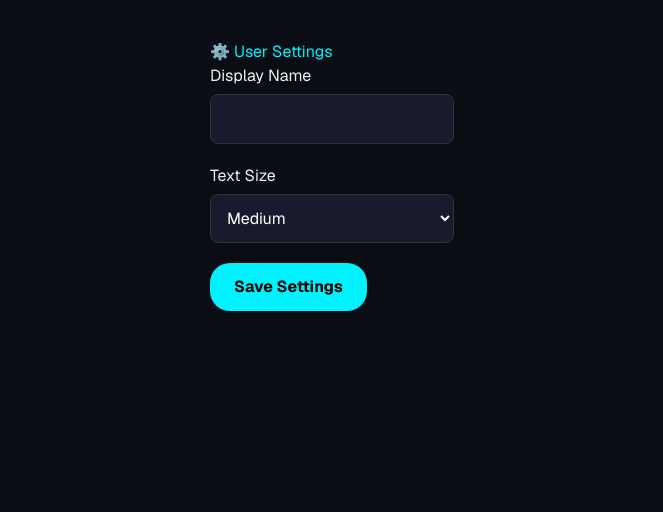
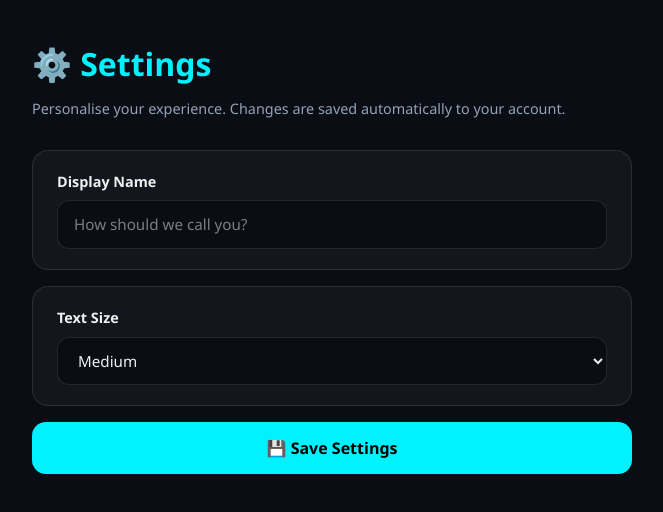
Before and after one commit to CherishJude/writing-choice, a Next.js app: page /dashboard/settings in a window 1280 px wide. Shown: the top 512 px of the page, without its empty margins (308-971 px from the left). Built offline with nearby package versions, Linux system fonts and the light colour scheme; no server answers.

Commit message:
Fix inline editing auth via page-sections route and improve error display

```diff
--- a/app/api/admin/page-sections/route.ts
+++ b/app/api/admin/page-sections/route.ts
@@ -1,23 +1,58 @@
 import { NextResponse } from 'next/server';
-import { supabase } from '@/lib/supabase';
+import { createClient } from '@supabase/supabase-js';
 
+// Helper that creates a Supabase client with the current user's token
+async function getAuthenticatedClient(req: Request) {
+  const cookieHeader = req.headers.get('cookie') || '';
+  const tokenCookie = cookieHeader
+    .split('; ')
+    .find(c => c.startsWith('sb-') && c.includes('-auth-token'));
+
+  if (!tokenCookie) return null;
+  const tokenValue = tokenCookie.split('=')[1];
+  const supabaseUrl = process.env.NEXT_PUBLIC_SUPABASE_URL!;
+  const supabaseKey = process.env.NEXT_PUBLIC_SUPABASE_ANON_KEY!;
+
+  return createClient(supabaseUrl, supabaseKey, {
+    global: { headers: { Authorization: `Bearer ${tokenValue}` } }
+  });
+}
+
+// GET all sections (public – no auth needed)
 export async function GET() {
+  const supabaseUrl = process.env.NEXT_PUBLIC_SUPABASE_URL!;
+  const supabaseKey = process.env.NEXT_PUBLIC_SUPABASE_ANON_KEY!;
+  const supabase = createClient(supabaseUrl, supabaseKey);
+
   const { data, error } = await supabase.from('page_sections').select('*');
   if (error) return NextResponse.json({ error: error.message }, { status: 500 });
   return NextResponse.json({ sections: data });
 }
 
+// POST to update a section (admin only, authenticated via cookie)
 export async function POST(req: Request) {
-  const { section_key, content } = await req.json();
-
-  const { data: { user } } = await supabase.auth.getUser();
-  if (!user) return NextResponse.json({ error: 'Unauthorized' }, { status: 401 });
-
-  const { data: member } = await supabase.from('members').select('role').eq('email', user.email).single();
-  if (!member || member.role !== 'super_admin') {
-    return NextResponse.json({ error: 'Forbidden' }, { status: 403 });
+  const supabase = await getAuthenticatedClient(req);
+  if (!supabase) {
+    return NextResponse.json({ error: 'You must be logged in to edit.' }, { status: 401 });
   }
 
+  const { data: { user }, error: authError } = await supabase.auth.getUser();
+  if (authError || !user) {
+    return NextResponse.json({ error: 'You must be logged in to edit.' }, { status: 401 });
+  }
+
+  // Check the user's role in the members table
+  const { data: member } = await supabase
+    .from('members')
+    .select('role')
+    .eq('email', user.email)
+    .single();
+
+  if (!member || member.role !== 'super_admin') {
+    return NextResponse.json({ error: 'Only super admins can edit the page.' }, { status: 403 });
+  }
+
+  const { section_key, content } = await req.json();
   const { error } = await supabase
     .from('page_sections')
     .upsert({ section_key, content, updated_at: new Date().toISOString() }, { onConflict: 'section_key' });
--- a/app/api/user/settings/route.ts
+++ b/app/api/user/settings/route.ts
@@ -6,12 +6,10 @@ async function getAuthenticatedClient(req: Request) {
   const tokenCookie = cookieHeader
     .split('; ')
     .find(c => c.startsWith('sb-') && c.includes('-auth-token'));
-
   if (!tokenCookie) return null;
   const tokenValue = tokenCookie.split('=')[1];
   const supabaseUrl = process.env.NEXT_PUBLIC_SUPABASE_URL!;
   const supabaseKey = process.env.NEXT_PUBLIC_SUPABASE_ANON_KEY!;
-
   return createClient(supabaseUrl, supabaseKey, {
     global: { headers: { Authorization: `Bearer ${tokenValue}` } }
   });
@@ -20,7 +18,6 @@ async function getAuthenticatedClient(req: Request) {
 export async function GET(req: Request) {
   const supabase = await getAuthenticatedClient(req);
   if (!supabase) return NextResponse.json({ error: 'Unauthorized' }, { status: 401 });
-
   const { data: { user } } = await supabase.auth.getUser();
   if (!user) return NextResponse.json({ error: 'Unauthorized' }, { status: 401 });
 
@@ -31,7 +28,6 @@ export async function GET(req: Request) {
 export async function PUT(req: Request) {
   const supabase = await getAuthenticatedClient(req);
   if (!supabase) return NextResponse.json({ error: 'Unauthorized' }, { status: 401 });
-
   const { data: { user } } = await supabase.auth.getUser();
   if (!user) return NextResponse.json({ error: 'Unauthorized' }, { status: 401 });
 
--- a/app/dashboard/settings/page.tsx
+++ b/app/dashboard/settings/page.tsx
@@ -10,6 +10,7 @@ export default function SettingsPage() {
   const [message, setMessage] = useState('');
   const router = useRouter();
 
+  // Load settings on mount
   useEffect(() => {
     fetch('/api/user/settings')
       .then(res => res.json())
@@ -22,6 +23,7 @@ export default function SettingsPage() {
       .catch(err => console.error('Failed to load settings', err));
   }, []);
 
+  // Save settings
   const saveSettings = async () => {
     setSaving(true);
     setMessage('');
@@ -34,7 +36,8 @@ export default function SettingsPage() {
       if (res.ok) {
         setMessage('✅ Settings saved!');
       } else {
-        setMessage('❌ Error saving settings.');
+        const data = await res.json();
+        setMessage('❌ ' + (data.error || 'Error saving settings.'));
       }
     } catch (err) {
       setMessage('❌ Network error.');
@@ -44,36 +47,73 @@ export default function SettingsPage() {
   };
 
   return (
-    <div style={{ padding: '40px 20px', maxWidth: '500px', margin: '0 auto', color: '#f0f0f0' }}>
-      <h1 style={{ color: '#00f2fe' }}>⚙️ User Settings</h1>
-      <div style={{ marginBottom: '20px' }}>
-        <label style={{ display: 'block', marginBottom: '6px' }}>Display Name</label>
+    <div style={{
+      minHeight: '100vh',
+      background: 'var(--bg-primary, #0a0d14)',
+      color: 'var(--text-primary, #f0f0f0)',
+      fontFamily: '"Segoe UI", system-ui, sans-serif',
+      padding: '40px 20px',
+    }}>
+      <div style={{ maxWidth: '600px', margin: '0 auto' }}>
+        <h1 style={{ fontSize: '2rem', fontWeight: '800', marginBottom: '10px', color: 'var(--accent-color, #00f2fe)' }}>
+          ⚙️ Settings
+        </h1>
+        <p style={{ marginBottom: '30px', color: 'var(--text-secondary, #94a3b8)', fontSize: '0.9rem' }}>
+          Personalise your experience. Changes are saved automatically to your account.
+        </p>
+
+        {/* Display Name */}
+        <div style={{
+          background: 'var(--surface-card, rgba(255,255,255,0.04))',
+          borderRadius: '16px',
+          padding: '20px 24px',
+          marginBottom: '16px',
+          border: '1px solid var(--surface-border, rgba(255,255,255,0.08))',
+        }}>
+          <label style={{ display: 'block', fontSize: '0.9rem', fontWeight: '700', marginBottom: '8px', color: 'var(--text-primary, #f0f0f0)' }}>
+            Display Name
+          </label>
           <input
             type="text"
             value={displayName}
             onChange={(e) => setDisplayName(e.target.value)}
+            placeholder="How should we call you?"
             style={{
               width: '100%',
-            padding: '12px',
-            background: '#1a1a2e',
-            border: '1px solid #333',
-            borderRadius: '8px',
-            color: '#fff',
+              padding: '12px 16px',
+              background: 'var(--bg-primary, #0a0d14)',
+              border: '1px solid var(--surface-border, rgba(255,255,255,0.1))',
+              borderRadius: '12px',
+              color: 'var(--text-primary, #fff)',
+              fontSize: '0.95rem',
+              outline: 'none',
             }}
           />
         </div>
-      <div style={{ marginBottom: '20px' }}>
-        <label style={{ display: 'block', marginBottom: '6px' }}>Text Size</label>
+
+        {/* Text Size */}
+        <div style={{
+          background: 'var(--surface-card, rgba(255,255,255,0.04))',
+          borderRadius: '16px',
+          padding: '20px 24px',
+          marginBottom: '16px',
+          border: '1px solid var(--surface-border, rgba(255,255,255,0.08))',
+        }}>
+          <label style={{ display: 'block', fontSize: '0.9rem', fontWeight: '700', marginBottom: '8px', color: 'var(--text-primary, #f0f0f0)' }}>
+            Text Size
+          </label>
           <select
             value={textSize}
             onChange={(e) => setTextSize(e.target.value)}
             style={{
               width: '100%',
-            padding: '12px',
-            background: '#1a1a2e',
-            border: '1px solid #333',
-            borderRadius: '8px',
-            color: '#fff',
+              padding: '12px 16px',
+              background: 'var(--bg-primary, #0a0d14)',
+              border: '1px solid var(--surface-border, rgba(255,255,255,0.1))',
+              borderRadius: '12px',
+              color: 'var(--text-primary, #fff)',
+              fontSize: '0.95rem',
+              outline: 'none',
             }}
           >
             <option value="small">Small</option>
@@ -81,22 +121,40 @@ export default function SettingsPage() {
             <option value="large">Large</option>
           </select>
         </div>
-      {message && <p style={{ margin: '10px 0', color: message.includes('✅') ? '#4CAF50' : '#f44336' }}>{message}</p>}
+
+        {/* Save button */}
         <button
           onClick={saveSettings}
           disabled={saving}
           style={{
-          padding: '12px 24px',
-          background: '#00f2fe',
+            width: '100%',
+            padding: '14px',
+            background: saving ? 'var(--accent-color-muted, #00f2fe88)' : 'var(--accent-color, #00f2fe)',
             color: '#000',
-          fontWeight: 'bold',
+            fontWeight: '800',
+            fontSize: '1rem',
             border: 'none',
-          borderRadius: '20px',
-          cursor: 'pointer',
+            borderRadius: '14px',
+            cursor: saving ? 'not-allowed' : 'pointer',
+            marginBottom: '12px',
+            transition: 'background 0.2s',
           }}
         >
-        {saving ? 'Saving...' : 'Save Settings'}
+          {saving ? 'Saving…' : '💾 Save Settings'}
         </button>
+
+        {message && (
+          <p style={{
+            textAlign: 'center',
+            fontSize: '0.9rem',
+            fontWeight: '600',
+            color: message.includes('✅') ? '#4CAF50' : '#f44336',
+            margin: 0,
+          }}>
+            {message}
+          </p>
+        )}
+      </div>
     </div>
   );
 }
```
Lines whose indentation alone changed are shown as unchanged.
